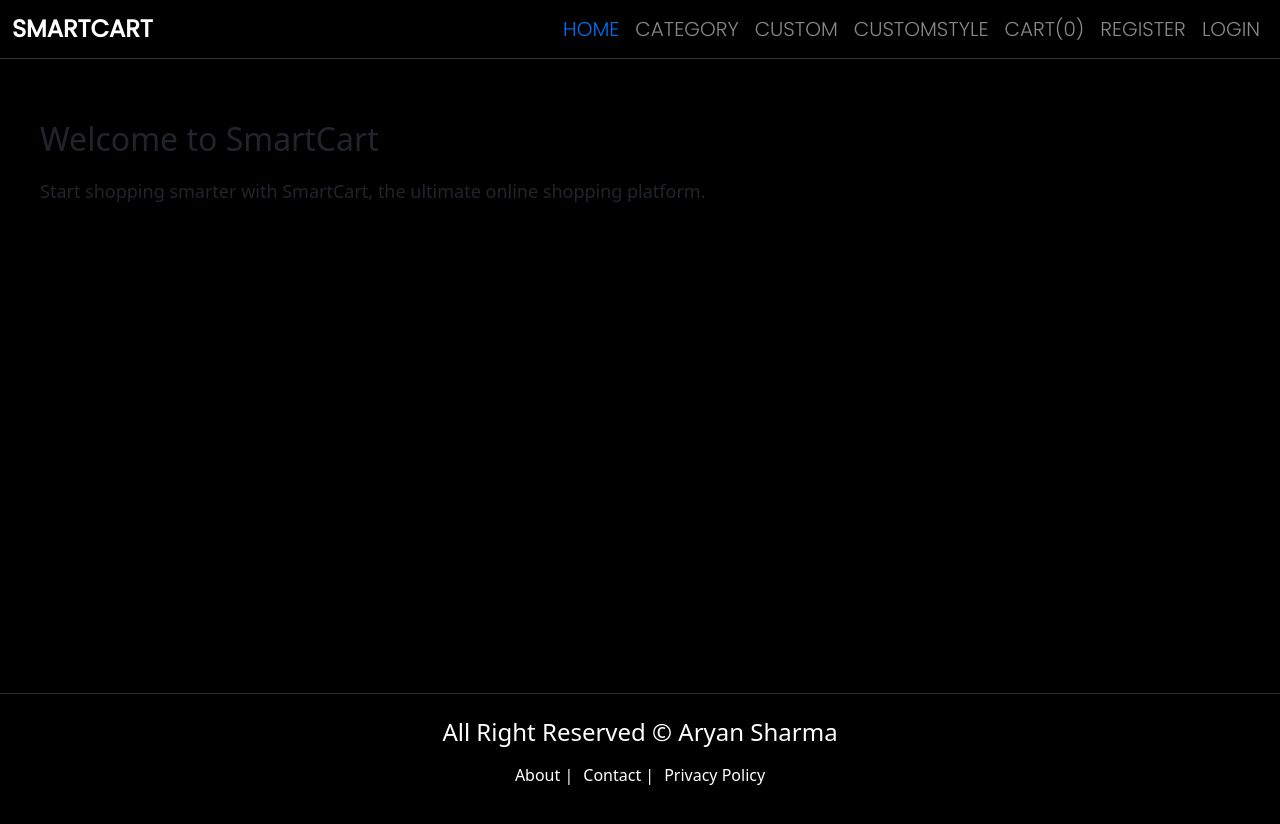
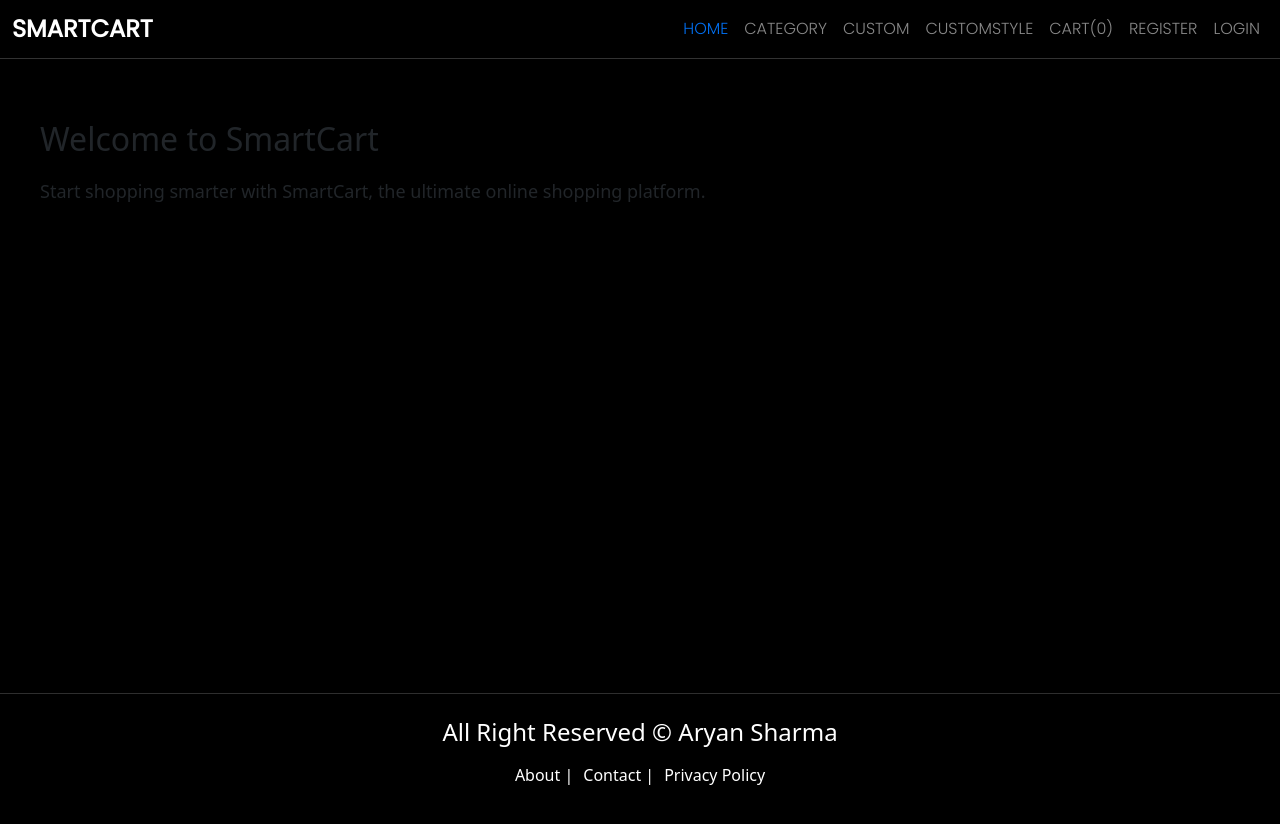
Before and after one commit to aryansharma16/SmartCart_frontend, a React (Create React App) app: page / in a window 1280 px wide. Shown: the top 824 px of the page. Built offline with nearby package versions, Linux system fonts and the light colour scheme; a web font is replaced by a local one.

Commit message:
headers set

```diff
--- a/src/App.js
+++ b/src/App.js
@@ -16,11 +16,13 @@ import PrivateRoute from "./components/Layout/Routes/Private";
 import ForgotPassword from "./pages/Auth/ForgotPassword";
 import Header from "./components/Layout/Header";
 import Footer from "./components/Layout/Footer";
+import { useState } from "react";
 function App() {
+  const [auth, setAuth] = useState({});
   return (
-    <><Header />
+    <>
+      <Header auth={auth} setAuth={setAuth} />
       <Routes>
-
         <Route path="/" element={<HomePage />} />
         <Route exact path="/" element={<PrivateRoute />}>
           <Route path="dashboard" element={<Dashboard />} />
@@ -32,7 +34,10 @@ function App() {
         <Route path="/customstyle" element={<CustomStyling />} />
         <Route path="/*" element={<PageNotFound />} />
         <Route path="/register" element={<Register />} />
-        <Route path="/login" element={<Login />} />
+        <Route
+          path="/login"
+          element={<Login token={auth} setAuth={setAuth} />}
+        />
         <Route path="/forgotpassword" element={<ForgotPassword />} />
       </Routes>
       <Footer />
--- a/src/components/Layout/Header.js
+++ b/src/components/Layout/Header.js
@@ -3,9 +3,8 @@ import { NavLink, Link, useNavigate } from "react-router-dom";
 import { GrWorkshop } from "react-icons/gr";
 import { useAuth } from "../../context/auth";
 
-const Header = () => {
+const Header = ({auth ,setAuth}) => {
   // const [auth, setAuth] = useAuth();
-  const [auth, setAuth] = useState({});
   const navigate = useNavigate();
       const handleLogout = (e) => {
     e.preventDefault();
@@ -18,12 +17,6 @@ const Header = () => {
     localStorage.removeItem("token");
 navigate("/login")
   };
-  useEffect(()=>{
-    console.log(" ksdcisc ijev   hdhh")
-    if(!auth.token){
-      setAuth({token:localStorage.getItem("token")})
-    }
-  },[auth.token])
   return (
     <>
       <nav className="navbar navbar-expand-lg bg-body-tertiary ">
@@ -70,7 +63,7 @@ navigate("/login")
                 </NavLink>
               </li>
               {/* {auth.token } */}
-              {!auth.token ? (
+              {!auth?.token ? (
                 <>
                   <li className="nav-item">
                     <NavLink to="/register" className="nav-link">
--- a/src/index.css
+++ b/src/index.css
@@ -39,7 +39,7 @@ main{
 
 .navbar {
   font-family: 'Poppins', sans-serif;
-  font-size: 20px;
+  font-size: 16px;
   line-height: 26px;
   text-transform: uppercase;
   /* box-shadow: 0px 8px 6px -6px gray;
--- a/src/index.js
+++ b/src/index.js
@@ -7,9 +7,11 @@ import { BrowserRouter } from "react-router-dom";
 // import { AuthProvider } from "./context/auth";
 import { DndProvider } from "react-dnd";
 import { HTML5Backend } from "react-dnd-html5-backend";
+import Header from "./components/Layout/Header";
 const root = ReactDOM.createRoot(document.getElementById("root"));
 root.render(
   <DndProvider backend={HTML5Backend}>
+
     {/* <AuthProvider> */}
       <BrowserRouter>
         <App />
--- a/src/pages/Auth/Login.js
+++ b/src/pages/Auth/Login.js
@@ -6,11 +6,11 @@ import toast from "react-hot-toast";
 // import { useAuth } from "../../context/auth";
 
 import { useNavigate ,useLocation } from "react-router-dom";
-const Login = () => {
+const Login = ({auth, setAuth} ) => {
   const [email, setEmail] = useState("");
   const [password, setPassword] = useState("");
   // const [auth, setAuth] = useAuth();
-  const [auth, setAuth] = useState();
+  // const [auth, setAuth] = useState();
 
 
   const navigate = useNavigate();
@@ -25,10 +25,14 @@ const Login = () => {
       });
       if (res && res.data.success) {
         toast.success(res.data && res.data.message);
+        setAuth({
+          ...auth,
 
+          ["token"]: res.data.token,
+        });
         // Save authentication information to local storage
+        // setAuth(res.data.token)
         localStorage.setItem('token', JSON.stringify(res.data.token));
-
         navigate('/dashboard');
       } else {
         toast.error(res.data.message);
--- a/src/pages/user/Dashboard.js
+++ b/src/pages/user/Dashboard.js
@@ -6,7 +6,7 @@ const Dashboard = () => {
 
   return (
   <>
-  <Header />
+  {/* <Header /> */}
 
     <Layout title={'Dashboard - Ecom'}>
 
```
